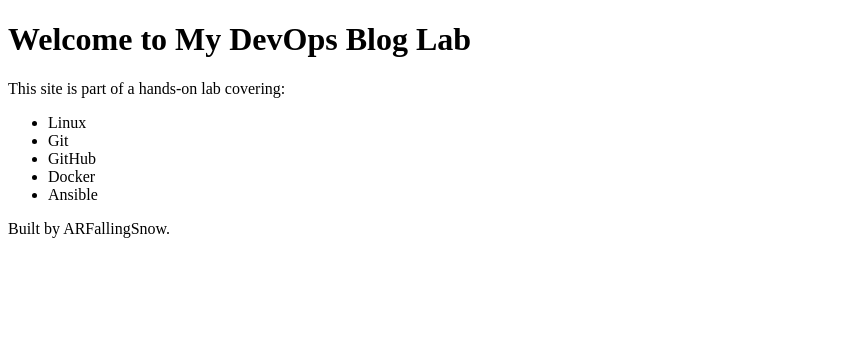
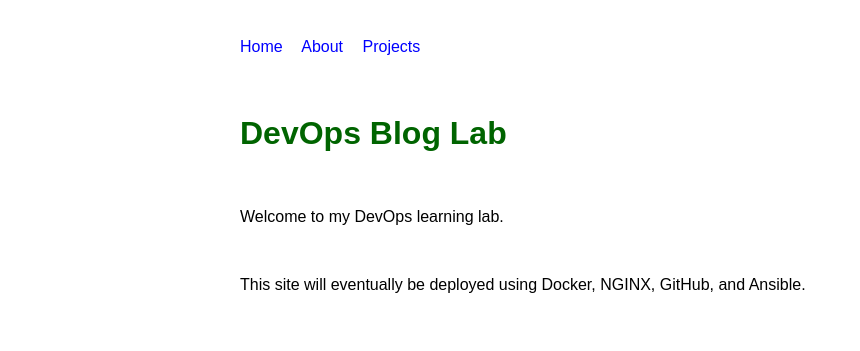
Before and after one commit to ARFallingSnow/devops-blog-lab, a plain HTML site: page website/index.html in a window 1280 px wide. Shown: the whole page, without its empty margins (0-860 px from the left). Drawn offline with Linux system fonts and the light colour scheme.

Commit message:
Expanded website structure

```diff
--- /dev/null
+++ b/website/css/style.css
@@ -0,0 +1,20 @@
+body {
+    font-family: Arial, sans-serif;
+    max-width: 800px;
+    margin: auto;
+    padding: 20px;
+}
+
+nav {
+    margin-bottom: 20px;
+}
+
+nav a {
+    margin-right: 15px;
+    text-decoration: none;
+    color: blue;
+}
+
+h1 {
+    color: darkgreen;
+}
--- a/website/index.html
+++ b/website/index.html
@@ -1,25 +1,28 @@
 <!DOCTYPE html>
 <html>
 <head>
-    <title>DevOps Blog Lab</title>
+<title>DevOps Blog Lab</title>
+<link rel="stylesheet" href="css/style.css">
 </head>
+
 <body>
-    <h1>Welcome to My DevOps Blog Lab</h1>
 
-    <p>
-        This site is part of a hands-on lab covering:
-    </p>
+<nav>
+<a href="index.html">Home</a>
+<a href="about.html">About</a>
+<a href="projects.html">Projects</a>
+</nav>
 
-    <ul>
-        <li>Linux</li>
-        <li>Git</li>
-        <li>GitHub</li>
-        <li>Docker</li>
-        <li>Ansible</li>
-    </ul>
+<h1>DevOps Blog Lab</h1>
 
-    <p>
-        Built by ARFallingSnow.
-    </p>
+<p>
+Welcome to my DevOps learning lab.
+</p>
+
+<p>
+This site will eventually be deployed using Docker,
+NGINX, GitHub, and Ansible.
+</p>
+
 </body>
 </html>
```
Also changed, not shown: website/about.html (added, +24 -0 lines), website/projects.html (added, +26 -0 lines).
